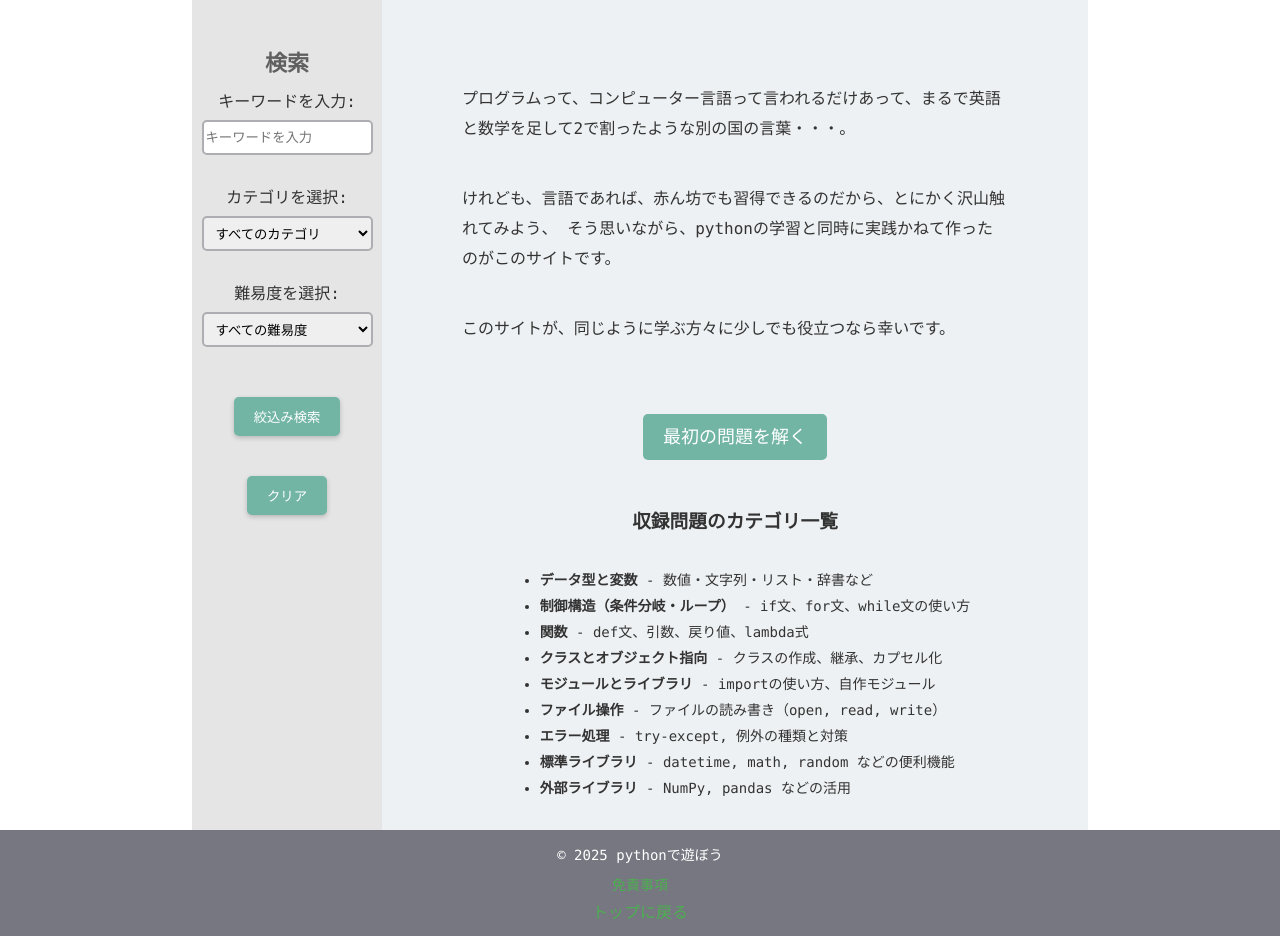
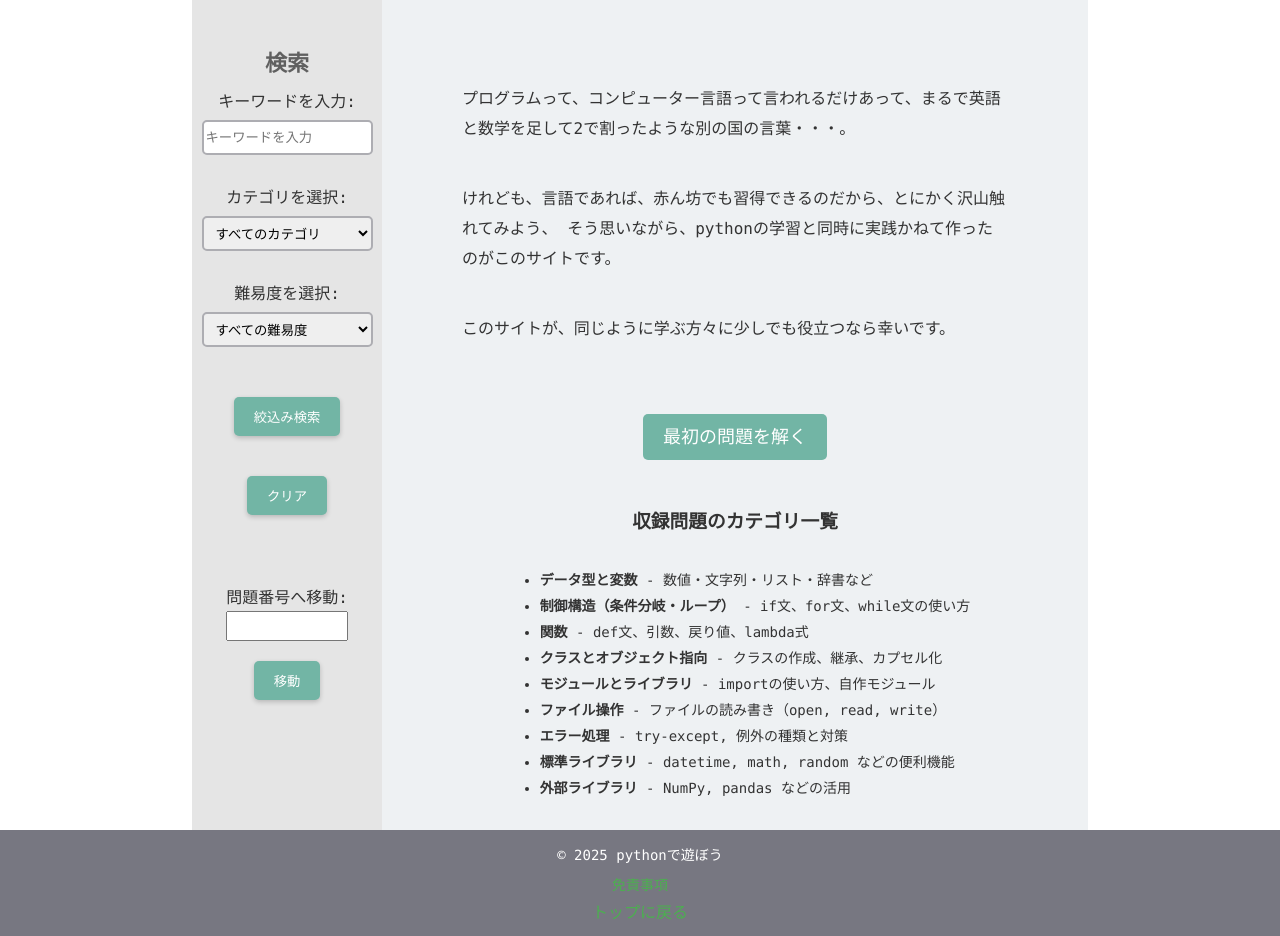
Before and after one commit to chamasei/python-project, a Flask app: page / in a window 1280 px wide. Shown: the part 136-1072 px from the top of the page. Run offline with Flask 3, Linux system fonts and the light colour scheme; data that the repository does not hold is empty; some libraries are stand-ins or nearby versions.

Commit message:
add searchId function on question.html

```diff
--- a/static/style.css
+++ b/static/style.css
@@ -167,6 +167,16 @@ aside{
 
 }
 
+#search_id_container{
+    margin-top: 50px;
+    display: flex;
+    flex-direction: column;
+    justify-content: center;
+}
+
+#searchById{
+    height: 30px;
+}
 #edit_main{
     margin-top: 70px;
 }
--- a/templates/base.html
+++ b/templates/base.html
@@ -96,7 +96,11 @@
                 <button type="reset" name = "clear-search" onclick="resetSearch()" class="clear-button">クリア</button>
             </form>
 
-
+            <div id = "search_id_container">
+                <label for="jumpTo">問題番号へ移動:</label>
+                <input type="number" id="searchById" min="1" max="400">
+                <button id="searchByIdBtn">移動</button>
+            </div>
         </aside>
 
 
@@ -116,5 +120,32 @@
     <a href="#top">トップに戻る</a>
 
 </footer>
+<script>
 
+function searchById() {
+    const id = document.getElementById("searchById").value;
+    if (id) {
+        console.log("遷移するURL:", `/question/${id}`);
+        setTimeout(() => {
+            window.location.href = `/question/${id}`;
+        }, 100); // 100ミリ秒待ってから遷移
+    }
+}
+
+document.addEventListener("DOMContentLoaded", function() {
+    // ボタンのIDが正しいか確認！
+    const searchBtn = document.getElementById("searchByIdBtn");
+
+    if (searchBtn) {
+        searchBtn.addEventListener("click", function() {
+            searchById();
+        });
+        console.log("🔍 ボタンのイベントリスナーが追加されました！");
+    } else {
+        console.log("⚠️ 検索ボタンが見つかりません！");
+    }
+});
+
+
+</script>
 </body>
```
Also changed, not shown: 1 other file.
